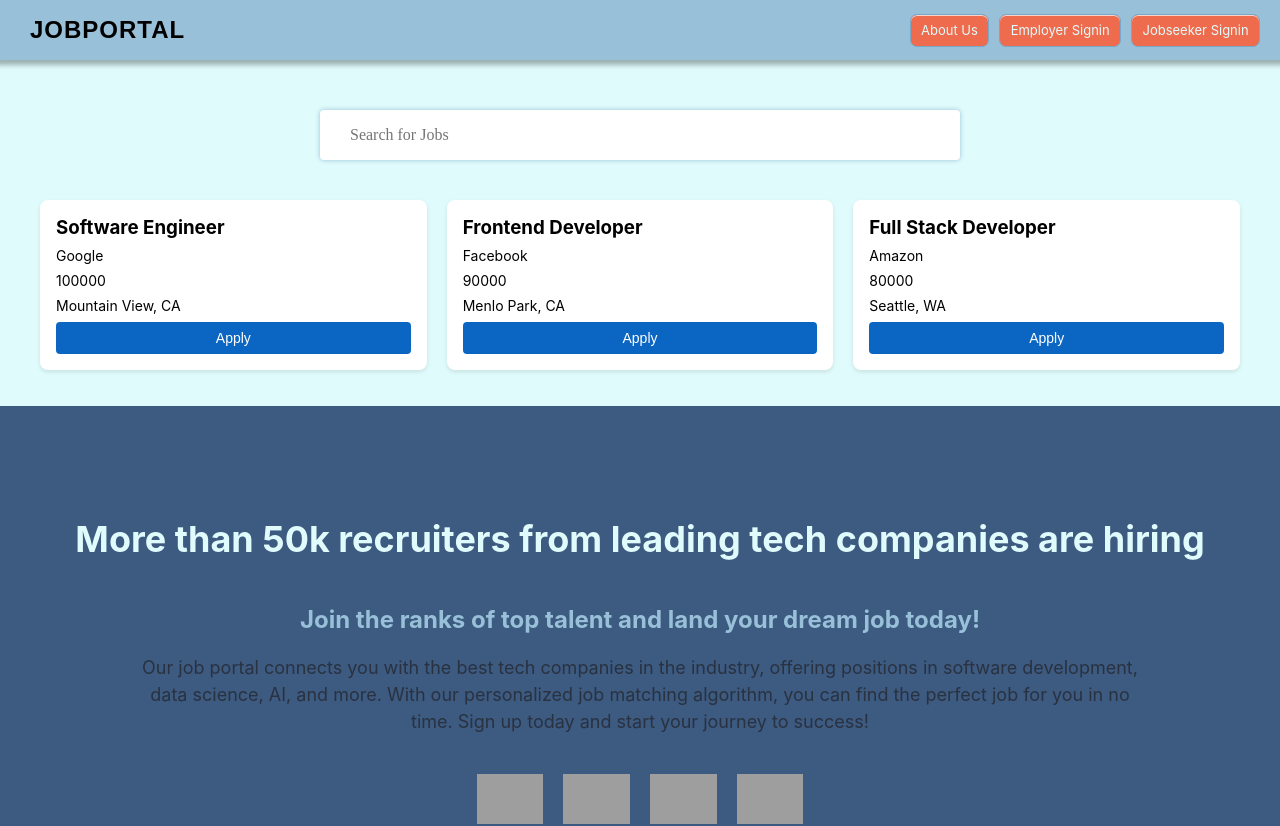
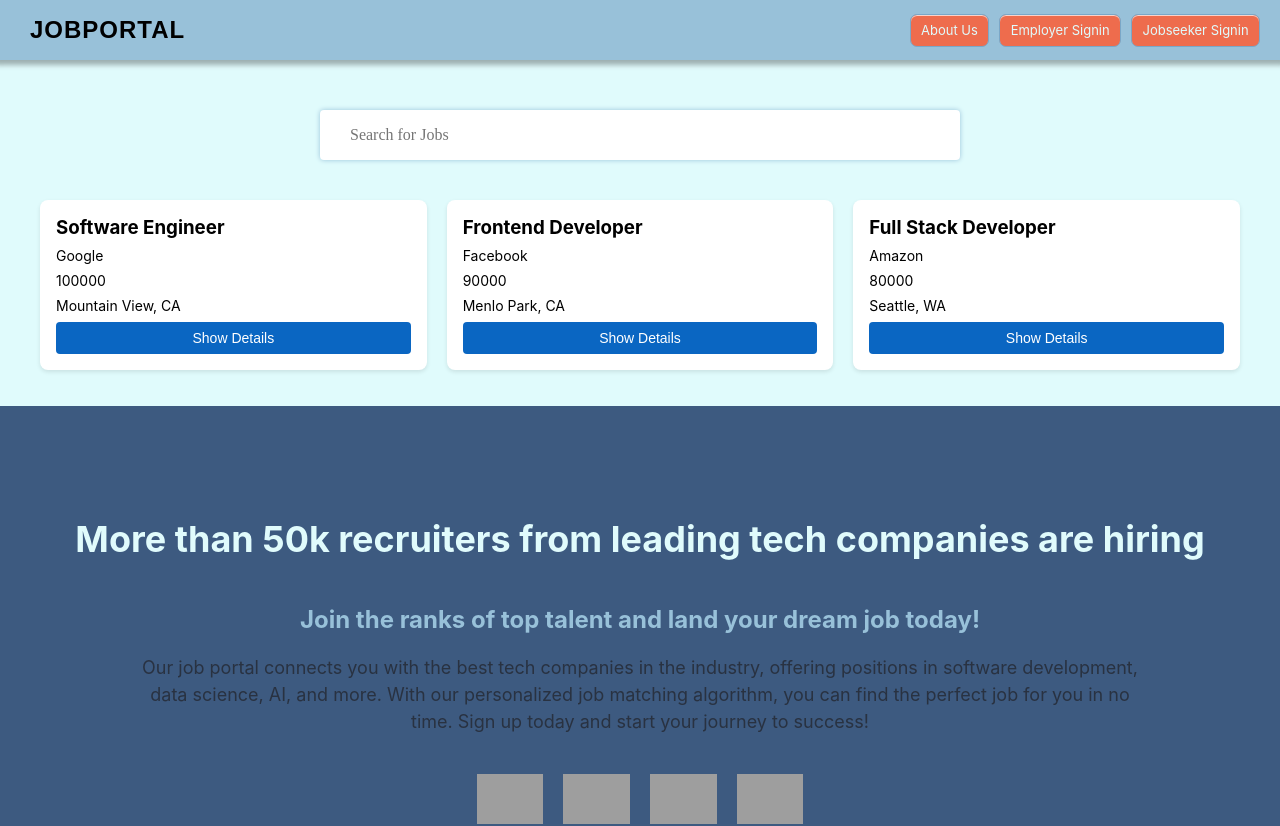
Before and after one commit to codedevhulk/jobportal_testing, a React (Create React App) app: page / in a window 1280 px wide. Shown: the top 826 px of the page. Built offline with nearby package versions, Linux system fonts and the light colour scheme; grey boxes are pictures that could not be loaded.

Commit message:
v1 minor update

```diff
--- a/src/components/JobCard.tsx
+++ b/src/components/JobCard.tsx
@@ -41,7 +41,7 @@ const Location = styled.p`
   font-size: 14px;
 `;
 
-const ApplyButton = styled.button`
+const DetailsButton = styled.button`
   background-color: #0a66c2;
   color: white;
   border: none;
@@ -59,7 +59,7 @@ const JobCard: React.FC<JobCardProps> = (props: JobCardProps) => {
       <Company>{company}</Company>
       <Salary>{salary}</Salary>
       <Location>{location}</Location>
-      <ApplyButton onClick={onApply}>Apply</ApplyButton>
+      <DetailsButton onClick={onApply}>Show Details</DetailsButton>
     </Card>
   );
 };
```
